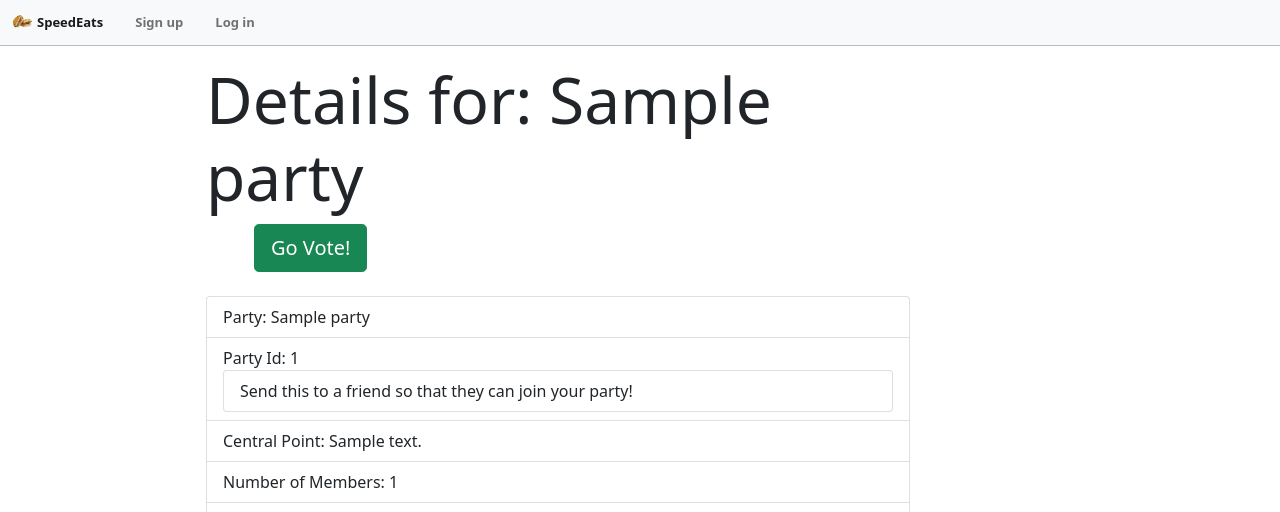
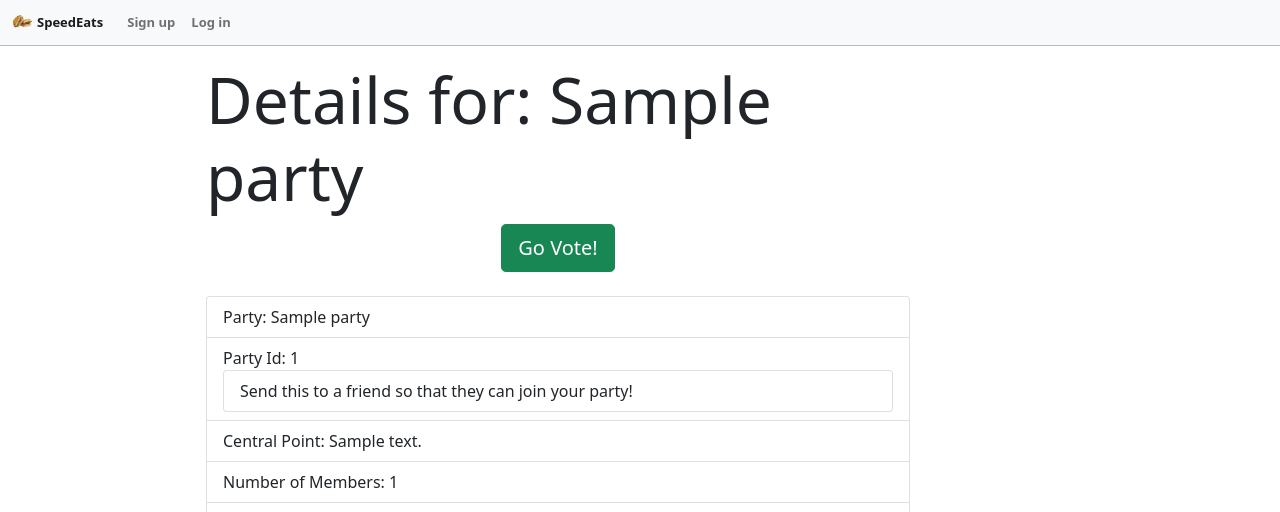
Before and after one commit to readytowin2298/speed-eats, a Flask app: page /parties/1 in a window 1280 px wide. Shown: the top 512 px of the page. Run offline with Flask 2, Linux system fonts and the light colour scheme; tables that the repository leaves empty hold one stand-in row (values such as "Sample post"); some libraries are stand-ins or nearby versions.

Commit message:
finally happy with nv

```diff
--- a/templates/base.html
+++ b/templates/base.html
@@ -23,12 +23,12 @@
                     <span class="navbar-toggler-icon"></span>
                 </button>
                 <div class="collapse navbar-collapse" id="navbarNav">
-                    <div class="navbar-nav d-flex container-fluid">
+                    <div class="navbar-nav d-flex container-fluid justify-content-between">
 
 
 
                         {% if not g.user %}
-                            <ul class="nav navbar-nav navbar-right">
+                            <ul class="navbar-nav navbar-right">
                                 <li class="nav-item">
                                     <a class="nav-link" href="/signup">Sign up</a>
                                 </li>
@@ -36,7 +36,9 @@
                                     <a class="nav-link" href="/login">Log in</a>
                                 </li>
                             </ul>
-                        {% else %}
+                        {% endif %}
+
+                        {% if g.user %}
                             <ul class="nav navbar-nav navbar-left">
                                 <li class="nav-item">
                                     <a class="nav-link" href="/parties/add_member">Join a party</a>
@@ -53,10 +55,11 @@
                                     <a class="nav-link" href="/logout">Log out</a>
                                 </li>
                             </ul>
+                        {% endif %}
 
 
 
-                        {% endif %}
+
                     </div>
                 </div>
             </div>
--- a/templates/parties/view.html
+++ b/templates/parties/view.html
@@ -7,12 +7,12 @@
             <h3 class="display-3">
                 Details for: {{party.name}}
             </h3>
-            <div class="container justify-content-center">
-                <div class="container">
-                    <a href="/vote/{{party.id}}" class="btn btn-success btn-lg">
-                        Go Vote!
-                    </a>
-                </div>
+            <div class="container d-flex justify-content-center">
+
+                <a href="/vote/{{party.id}}" class="btn btn-success btn-lg">
+                    Go Vote!
+                </a>
+
             </div>
             <br>
             <ul class="list-group">
```
